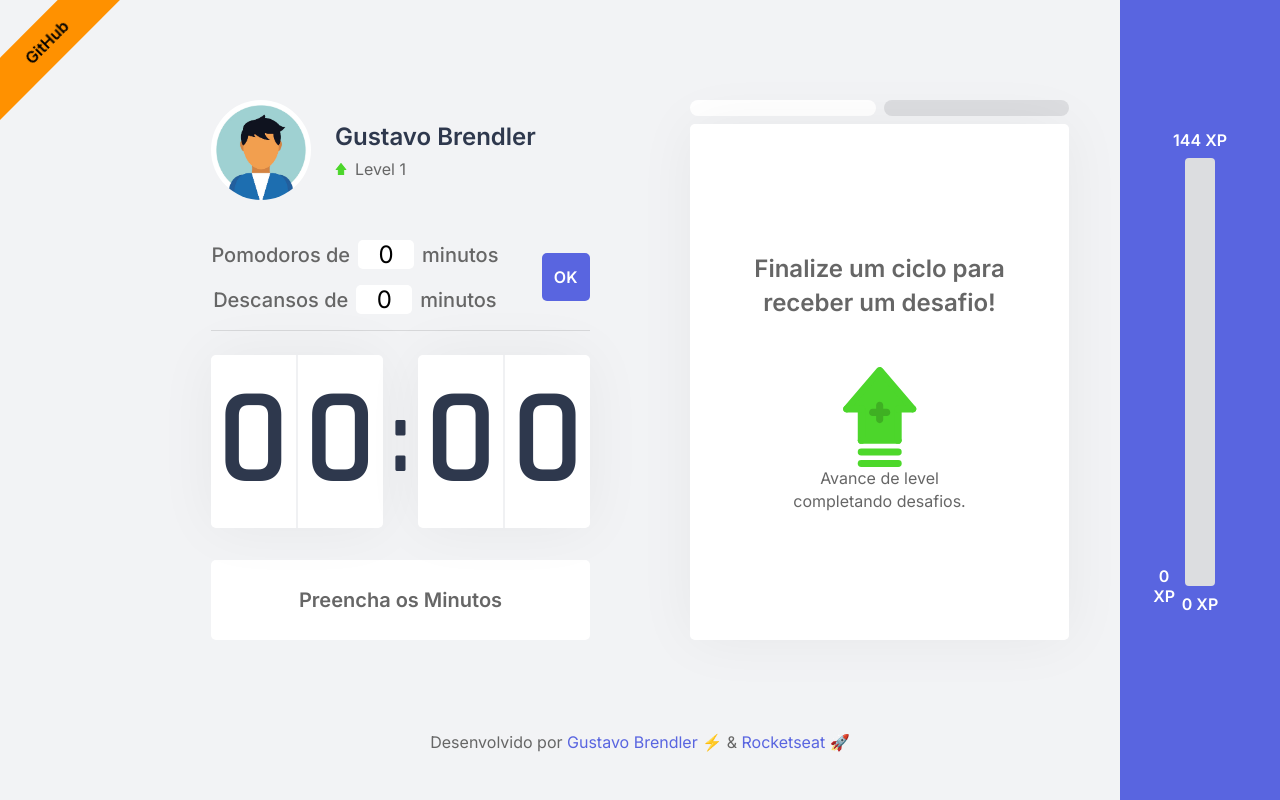
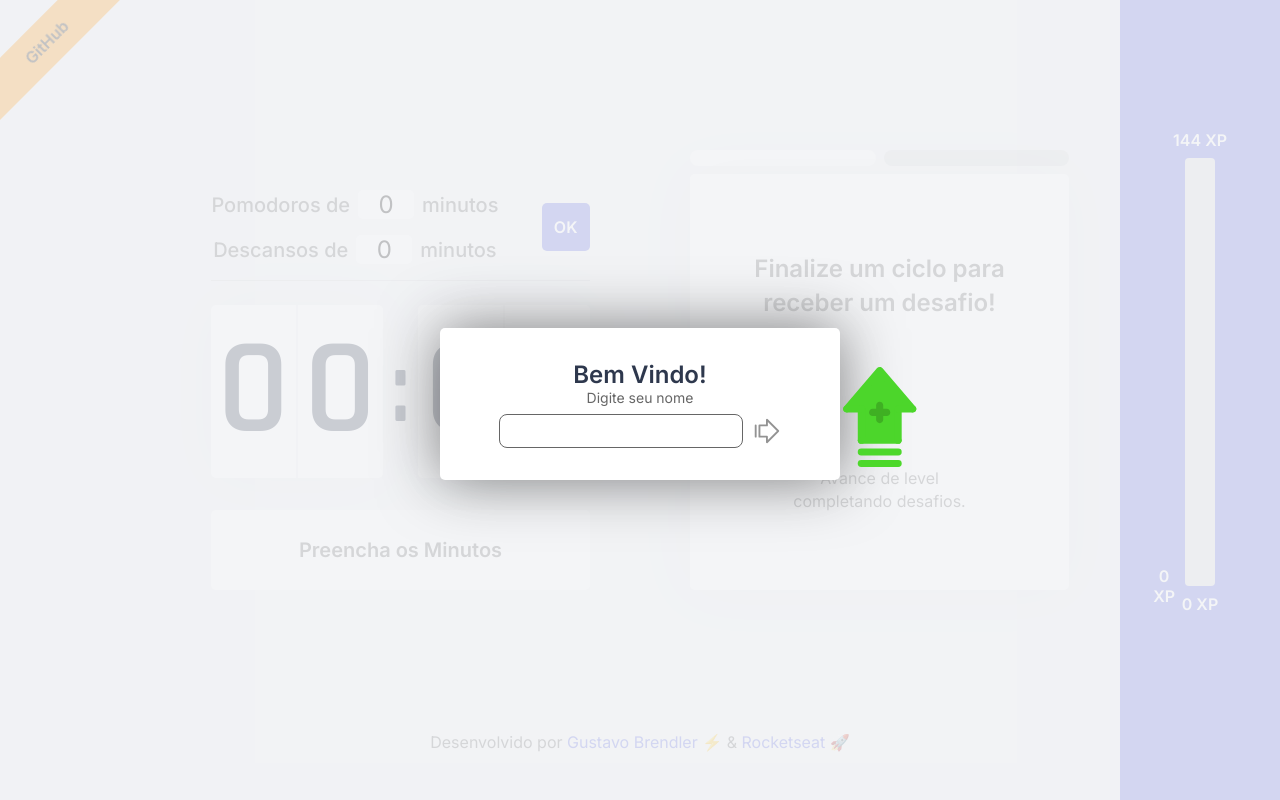
Before and after one commit to Brendler17/pomotask, a Next.js app: page / in a window 1280 px wide. Built offline with nearby package versions, Linux system fonts and the light colour scheme.

Commit message:
created username functionality

```diff
--- a/package.json
+++ b/package.json
@@ -8,6 +8,7 @@
     "lint": "next lint"
   },
   "dependencies": {
+    "@phosphor-icons/react": "^2.0.10",
     "js-cookie": "^3.0.1",
     "next": "12.0.8",
     "react": "17.0.2",
--- /dev/null
+++ b/src/components/NewUserNameModal.tsx
@@ -0,0 +1,48 @@
+import { ChangeEvent, FormEvent, useContext, useState, } from 'react';
+import { GlobalContext } from '../contexts/GlobalContext';
+import { ArrowFatLineRight } from '@phosphor-icons/react';
+import styles from '../styles/components/NewUserNameModal.module.css';
+
+export function NewUserNameModal() {
+
+  const { setUsernameValue, setHasUsernameValue } = useContext(GlobalContext);
+  const [newUserName, setNewUserName] = useState('');
+
+  function handleNewUserName(event: ChangeEvent<HTMLInputElement>) {
+    event.preventDefault();
+    setNewUserName(event.target.value);
+  }
+
+  function handleCloseNewUserModal(event: FormEvent<HTMLButtonElement>) {
+    event.preventDefault();
+    setUsernameValue(newUserName);
+    setHasUsernameValue(true);
+  }
+
+  const isNewUsernameInputEmpty = newUserName.length === 0;
+
+  return (
+    <div className={styles.overlay}>
+      <div className={styles.container}>
+        <strong>Bem Vindo!</strong>
+        <p>Digite seu nome</p>
+        <form className={styles.inputContainer}>
+          <input
+            title="username"
+            type="text"
+            value={newUserName}
+            onChange={handleNewUserName}
+            required
+          />
+          <button
+            onClick={handleCloseNewUserModal}
+            disabled={isNewUsernameInputEmpty}
+            type="submit"
+          >
+            <ArrowFatLineRight size={30} />
+          </button>
+        </form>
+      </div>
+    </div>
+  )
+}
--- a/src/components/Profile.tsx
+++ b/src/components/Profile.tsx
@@ -1,14 +1,19 @@
 import Image from 'next/image'
-import { useContext } from 'react'
+import { useContext, useState } from 'react'
 import { ChallengesContext } from '../contexts/ChallengesContext'
+import { GlobalContext } from '../contexts/GlobalContext';
+import { NewUserNameModal } from './NewUserNameModal';
 import styles from '../styles/components/Profile.module.css'
 
 export function Profile() {
 
-  const { level } = useContext(ChallengesContext)
+  const { userName, hasUser } = useContext(GlobalContext);
+  const { level } = useContext(ChallengesContext);
 
   return (
     <div className={styles.profileContainer}>
+      {hasUser ? (
+        <>
           <Image
             src='/avatar.jpg'
             alt="Imagem de Brendler17"
@@ -16,7 +21,7 @@ export function Profile() {
             height={100}
           />
           <div>
-        <strong>Gustavo Brendler</strong>
+            <strong>{userName}</strong>
             <div>
               <Image
                 src='/icons/level.svg'
@@ -24,11 +29,15 @@ export function Profile() {
                 width={12}
                 height={12}
               />
-        <p>
+              <p className={styles.level}>
                 Level {level}
               </p>
             </div>
           </div>
+        </>
+      ) : (
+        <NewUserNameModal />
+      )}
     </div>
   )
 }
--- a/src/contexts/GlobalContext.tsx
+++ b/src/contexts/GlobalContext.tsx
@@ -1,37 +1,58 @@
-import { createContext, ReactNode, useState } from "react";
+import { createContext, ReactNode, useEffect, useState } from "react";
+import Cookies from 'js-cookie'
 
 interface GlobalContextData {
+  userName: string;
+  hasUser: boolean;
   initialTime: number;
   initialRestTime: number;
-  setPomodoroTime: (value) => void;
-  setRestTime: (value) => void;
+  setPomodoroTime: (value: number) => void;
+  setRestTime: (value: number) => void;
+  setUsernameValue: (value: string) => void;
+  setHasUsernameValue: (value: boolean) => void;
 }
 
 interface GlobalProviderProps {
   children: ReactNode;
+  userName: string;
 }
 
 export const GlobalContext = createContext({} as GlobalContextData)
 
-export function GlobalProvider({ children }: GlobalProviderProps) {
+export function GlobalProvider({ children, ...rest }: GlobalProviderProps) {
 
-  const [initialTime, setInitialTime] = useState(0)
-  const [initialRestTime, setInitialRestTime] = useState(0)
+  const [initialTime, setInitialTime] = useState(0);
+  const [initialRestTime, setInitialRestTime] = useState(0);
+  const [userName, setUserName] = useState(rest.userName === 'undefined' ? '' : rest.userName);
+  const [hasUser, setHasUser] = useState(rest.userName !== 'undefined' ? true : false);
 
-  function setPomodoroTime(value) {
+  function setPomodoroTime(value: number) {
     setInitialTime(value * 60);
   }
 
-  function setRestTime(value) {
+  function setRestTime(value: number) {
     setInitialRestTime(value * 60)
+  }
+
+  function setUsernameValue(value: string) {
+    setUserName(value);
+    Cookies.set('userName', String(value), { expires: 60 });
+  }
+
+  function setHasUsernameValue(value: boolean) {
+    setHasUser(value);
   }
 
   return (
     <GlobalContext.Provider value={{
+      userName,
+      hasUser,
       initialTime,
       initialRestTime,
       setPomodoroTime,
       setRestTime,
+      setUsernameValue,
+      setHasUsernameValue
     }}>
       {children}
     </GlobalContext.Provider>
--- a/src/pages/_app.tsx
+++ b/src/pages/_app.tsx
@@ -3,9 +3,9 @@ import '../styles/global.css'
 
 function MyApp({ Component, pageProps }) {
   return (
-    <GlobalProvider>
+    <>
       <Component {...pageProps} />
-    </GlobalProvider>
+    </>
   )
 }
 
--- a/src/pages/index.tsx
+++ b/src/pages/index.tsx
@@ -11,6 +11,7 @@ import { CountdownProvider } from "../contexts/CountdownContext";
 import { ChallengesProvider } from "../contexts/ChallengesContext";
 import { StatsProvider } from "../contexts/StatsContext";
 import styles from '../styles/pages/Home.module.css';
+import { GlobalProvider } from "../contexts/GlobalContext";
 
 const ExperienceBarDynamic = dynamic(
   () => import("../components/ExperienceBar"),
@@ -23,6 +24,7 @@ const GitCornerDynamic = dynamic(
 )
 
 interface HomeProps {
+  userName: string;
   level: number;
   currentExperience: number;
   completedChallenges: number;
@@ -41,6 +43,7 @@ export default function Home(props: HomeProps) {
   }
 
   return (
+    <GlobalProvider userName={props.userName}>
       <ChallengesProvider
         level={props.level}
         currentExperience={props.currentExperience}
@@ -100,12 +103,14 @@ export default function Home(props: HomeProps) {
           </StatsProvider>
         </div >
       </ChallengesProvider>
+    </GlobalProvider>
   )
 }
 
 export const getServerSideProps: GetServerSideProps = async (ctx) => {
 
-  const { level,
+  const { userName,
+    level,
     currentExperience,
     completedChallenges,
     hoursPerDay,
@@ -116,6 +121,7 @@ export const getServerSideProps: GetServerSideProps = async (ctx) => {
 
   return {
     props: {
+      userName: String(userName),
       level: Number(level),
       currentExperience: Number(currentExperience),
       completedChallenges: Number(completedChallenges),
--- /dev/null
+++ b/src/styles/components/NewUserNameModal.module.css
@@ -0,0 +1,76 @@
+.overlay {
+  background: rgba(242, 243, 245, 0.8);
+  position: fixed;
+  top: 0;
+  bottom: 0;
+  left: 0;
+  right: 0;
+
+  display: flex;
+  justify-content: center;
+  align-items: center;
+}
+
+.container {
+  background: var(--white);
+  width: 100%;
+  max-width: 400px;
+  padding: 2rem 3rem;
+  border-radius: 5px;
+  box-shadow: 0 0 60px rgba(0, 0, 0, 0.5);
+  text-align: center;
+  position: relative;
+
+  display: flex;
+  flex-direction: column;
+  align-items: center;
+}
+
+.container strong {
+  color: var(--title);
+}
+
+.container p {
+  font-size: 0.875rem;
+}
+
+.inputContainer{
+  display: flex;
+  align-items: center;
+  margin-top: 0.5rem;
+}
+
+.inputContainer input {
+  border: 1px solid var(--text);
+  height: 2rem;
+  border-radius: 8px;
+  padding: 1rem 0.25rem;
+  font-size: 1rem;
+  color: var(--title);
+}
+
+.inputContainer button {
+  background: transparent;
+  border: 0;
+  font-size: 1rem;
+  font-weight: bold;
+  cursor: pointer;
+  border-radius: 8px;
+  margin-left: 0.5rem;
+
+  display: flex;
+  align-items: center;
+}
+
+.inputContainer button svg{
+  color: var(--text);
+}
+
+.inputContainer button:hover {
+  color: var(--dark-blue);
+}
+
+.inputContainer button:disabled{
+  opacity: 0.7;
+  cursor: not-allowed;
+}
--- a/src/styles/components/Profile.module.css
+++ b/src/styles/components/Profile.module.css
@@ -1,46 +1,48 @@
 @media(max-width: 1080px) {
-  .profileContainer{
+  .profileContainer {
     display: flex;
     align-items: center;
     justify-content: center;
+    gap: 1rem;
   }
 
-  .profileContainer div{
+  .profileContainer div {
     display: flex;
     flex-direction: column;
   }
 }
 
 @media(min-width: 1080px) {
-  .profileContainer{
+  .profileContainer {
     display: flex;
     align-items: center;
+    gap: 1rem;
   }
 }
 
-.profileContainer > span > img{
+.profileContainer>span>img {
   width: 5.5rem;
   height: 5.5rem;
   border-radius: 50%;
 }
 
-.profileContainer > div{
+/* .profileContainer > div{
   margin-left: 1.5rem;
-}
+} */
 
-.profileContainer div strong{
+.profileContainer div strong {
   font-size: 1.5rem;
   font-weight: 600;
   color: var(--title);
 }
 
-.profileContainer div div{
+.profileContainer div div {
   display: flex;
   align-items: center;
   margin-top: 0.5rem;
 }
 
-.profileContainer div div > p{
+.profileContainer .level {
   font-size: 1rem;
   margin-left: 0.5rem;
 }
--- a/src/styles/global.css
+++ b/src/styles/global.css
@@ -1,40 +1,4 @@
-*{
-  padding: 0;
-  margin: 0;
-  box-sizing: border-box;
-}
-
-body{
-  background-color: var(--background);
-  color: var(--text);
-}
-
-body, input, textarea, button{
-  font: 400 16px 'Inter', sans-serif;
-}
-
-button{
-  cursor: pointer;
-}
-
-a{
-  text-decoration: none;
-  color: inherit
-}
-
-@media(max-width: 1080px){
-  html{
-    font-size: 93.75%;
-  }
-}
-
-@media(max-width: 720px){
-  html{
-    font-size: 87.5%;
-  }
-}
-
-:root{
+:root {
   --white: #fff;
   --background: #f2f3f5;
   --gray-line: #dcdde0;
@@ -47,3 +11,47 @@ a{
   --blue-dark: #4953b8;
   --blue-twitter: #2aa9e0;
 }
+
+@media(max-width: 1080px) {
+  html {
+    font-size: 93.75%;
+  }
+}
+
+@media(max-width: 720px) {
+  html {
+    font-size: 87.5%;
+  }
+}
+
+* {
+  padding: 0;
+  margin: 0;
+  box-sizing: border-box;
+}
+
+:focus{
+  outline: transparent;
+  box-shadow: 0 0 0 2px var(--blue-dark);
+}
+
+body {
+  background-color: var(--background);
+  color: var(--text);
+}
+
+body,
+input,
+textarea,
+button {
+  font: 400 16px 'Inter', sans-serif;
+}
+
+button {
+  cursor: pointer;
+}
+
+a {
+  text-decoration: none;
+  color: inherit
+}
```
Also changed, not shown: 2 other files (tests, documents, lock files or other folders). Lines whose indentation alone changed are shown as unchanged.
